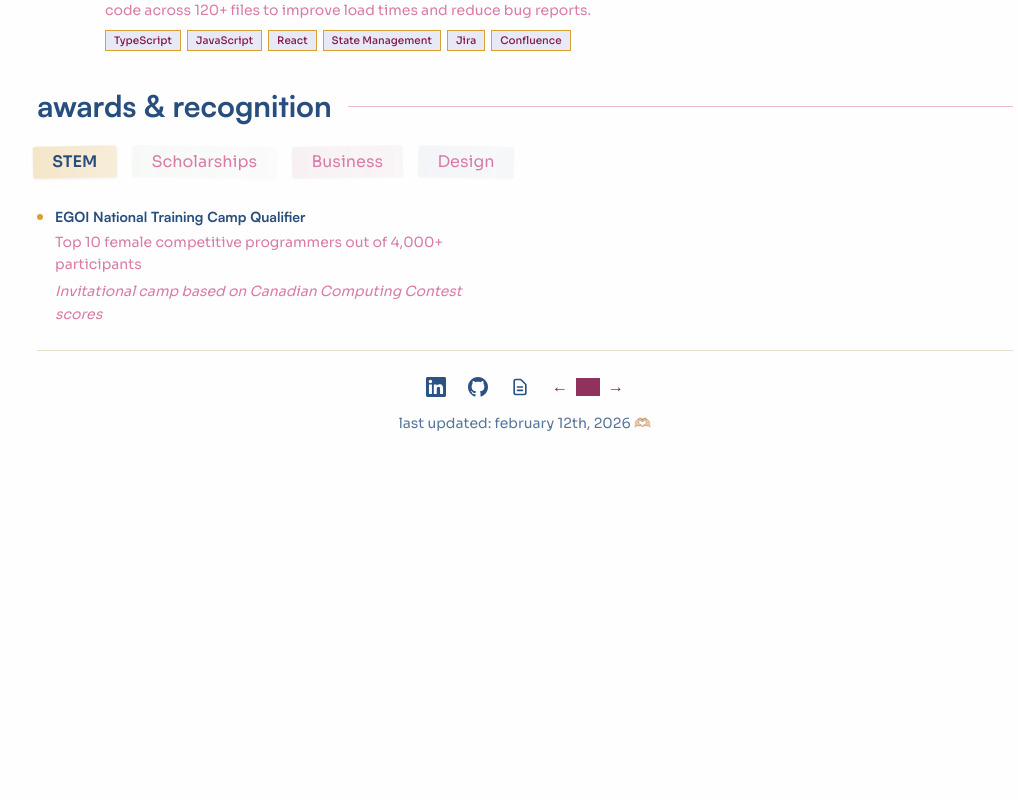
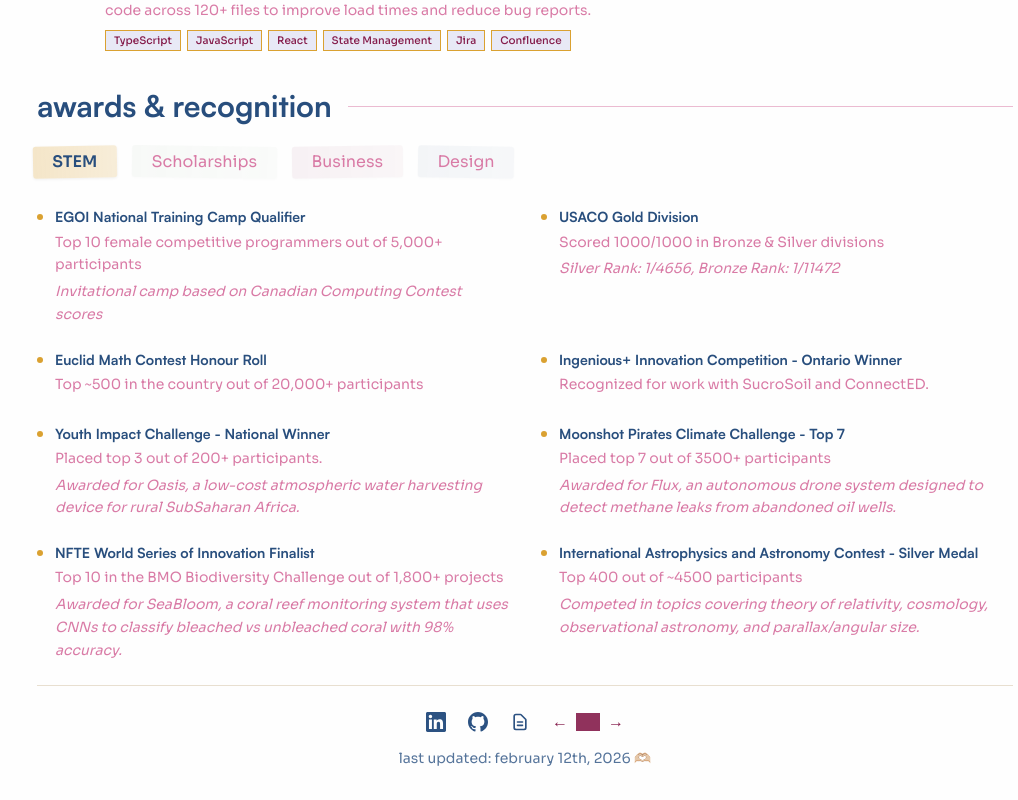
Before and after one commit to apun16/anushkapunukollu, a Next.js app: page /work in a window 1280 px wide. Shown: the part 2099-2899 px from the top of the page, without its empty margins (115-1133 px from the left). Before the commit the page ends 2564 px from the top, so only its background shows below. Built offline with nearby package versions, Linux system fonts and the light colour scheme; grey boxes are pictures that could not be loaded.

Commit message:
docs: update award descriptions

```diff
--- a/src/app/work/page.tsx
+++ b/src/app/work/page.tsx
@@ -227,32 +227,123 @@
 
 const recognitionItems: RecognitionItem[] = [
   {
+    id: 'egoi',
+    category: 'stem',
+    title: 'EGOI National Training Camp Qualifier',
+    summary: 'Top 10 female competitive programmers out of 5,000+ participants',
+    detail: 'Invitational camp based on Canadian Computing Contest scores',
+  },
+  {
+    id: 'usaco',
+    category: 'stem',
+    title: 'USACO Gold Division',
+    summary: 'Scored 1000/1000 in Bronze & Silver divisions',
+    detail: 'Silver Rank: 1/4656, Bronze Rank: 1/11472',
+  },
+  {
+    id: 'euclid math',
+    category: 'stem',
+    title: 'Euclid Math Contest Honour Roll',
+    summary: 'Top ~500 in the country out of 20,000+ participants',
+    detail: '',
+  },
+  {
+    id: 'ingenious',
+    category: 'stem',
+    title: 'Ingenious+ Innovation Competition - Ontario Winner',
+    summary: 'Recognized for work with SucroSoil and ConnectED.',
+    detail: '',
+  },
+  {
+    id: 'youth impact',
+    category: 'stem',
+    title: 'Youth Impact Challenge - National Winner',
+    summary: 'Placed top 3 out of 200+ participants.',
+    detail: 'Awarded for Oasis, a low-cost atmospheric water harvesting device for rural SubSaharan Africa.',
+  },
+  {
+    id: 'Moonshot',
+    category: 'stem',
+    title: 'Moonshot Pirates Climate Challenge - Top 7',
+    summary: 'Placed top 7 out of 3500+ participants',
+    detail: 'Awarded for Flux, an autonomous drone system designed to detect methane leaks from abandoned oil wells.',
+  },
+  {
+    id: 'NFTE World Series',
+    category: 'stem',
+    title: 'NFTE World Series of Innovation Finalist',
+    summary: 'Top 10 in the BMO Biodiversity Challenge out of 1,800+ projects',
+    detail: 'Awarded for SeaBloom, a coral reef monitoring system that uses CNNs to classify bleached vs unbleached coral with 98% accuracy.',
+  },
+  {
+    id: 'IAAC',
+    category: 'stem',
+    title: 'International Astrophysics and Astronomy Contest - Silver Medal',
+    summary: 'Top 400 out of ~4500 participants',
+    detail: 'Competed in topics covering theory of relativity, cosmology, observational astronomy, and parallax/angular size.',
+  },
+  {
     id: 'loran',
     category: 'scholarships',
     title: 'Loran Scholar Finalist',
-    summary: '1 of 90 finalists out of 6,000+ applicants',
-    detail: 'Recognized for demonstrated commitment to character, service, and leadership',
+    summary: '1 of 90 finalists out of 6,000+ applicants nationwide',
+    detail: 'Recognized for demonstrated commitment to character, service, and leadership.',
+  },
+  {
+    id: 'ted rogers',
+    category: 'scholarships',
+    title: 'Ted Rogers Future Leader Scholar',
+    summary: '1 of 20 awarded $26,800 out of all Waterloo first years',
+    detail: 'Recognized for academic excellence and community leadership.',
   },
   {
     id: 'bmo',
     category: 'scholarships',
     title: 'BMO200 William A. Downe Scholar',
-    summary: 'Awarded in recognition of exceptional performance',
-    detail: 'Excellence in academic achievement, leadership, and community contributions',
+    summary: 'Awarded $10,000 in recognition of excellence in academic achievement, leadership, and community contributions.',
+    detail: '',
   },
   {
-    id: 'egoi',
-    category: 'stem',
-    title: 'EGOI National Training Camp Qualifier',
-    summary: 'Top 10 female competitive programmers out of 4,000+ participants',
-    detail: 'Invitational camp based on Canadian Computing Contest scores',
+    id: 'blue jays',
+    category: 'scholarships',
+    title: 'Jays Care Scholar',
+    summary: 'Recieved in recognition of promising academic performance and future potential.',
+    detail: '',
   },
   {
     id: 'deca',
     category: 'business',
-    title: 'DECA ICDC — 7th place internationally',
+    title: 'DECA ICDC 7th place - Business Finance Series',
     summary: 'Placed 7th internationally out of 10,000+ total competitors',
-    detail: 'Business Finance Series event',
+    detail: 'Business Finance Series event covering financial analysis, investment strategies, and corporate finance concepts.',
+  },
+  {
+    id: 'fbla',
+    category: 'business',
+    title: 'FBLA National Champion - Securities & Investments',
+    summary: '1st nationally out of hundreds of competitors',
+    detail: 'Competition covered bonds, portfolio management, and investment regulations.',
+  },
+  {
+    id: 'waterloo flc',
+    category: 'business',
+    title: 'Waterloo Financial Literacy Contest - 1st Overall',
+    summary: 'Placed 1st nationally out of 1,000+ students',
+    detail: 'Covered personal finance, investing principles, credit, and long-term wealth management.',
+  },
+  {
+    id: 'apple',
+    category: 'design',
+    title: 'Apple Swift Student Challenge Winner',
+    summary: 'Top 350 students out of thousands of participants',
+    detail: 'Awarded for Dextera, an iOS app that uses computer vision and hand-tracking to help people with limited mobility play the music they love.',
+  },
+  {
+    id: 'scholastic art',
+    category: 'design',
+    title: 'Scholastic Art & Writing Awards - Honourable Mention',
+    summary: 'Awarded for photography category',
+    detail: 'Work included work exploring still life compositions and portraiture.',
   },
 ];
 
@@ -507,7 +598,7 @@
           )}
         </section>
 
-        <SectionTitle label="Awards & recognition" className="mb-4" />
+        <SectionTitle label="awards & recognition" className="mb-4" />
 
         <div
           className="flex flex-wrap items-baseline gap-x-6 gap-y-2 mb-5 sm:mb-6"
```
